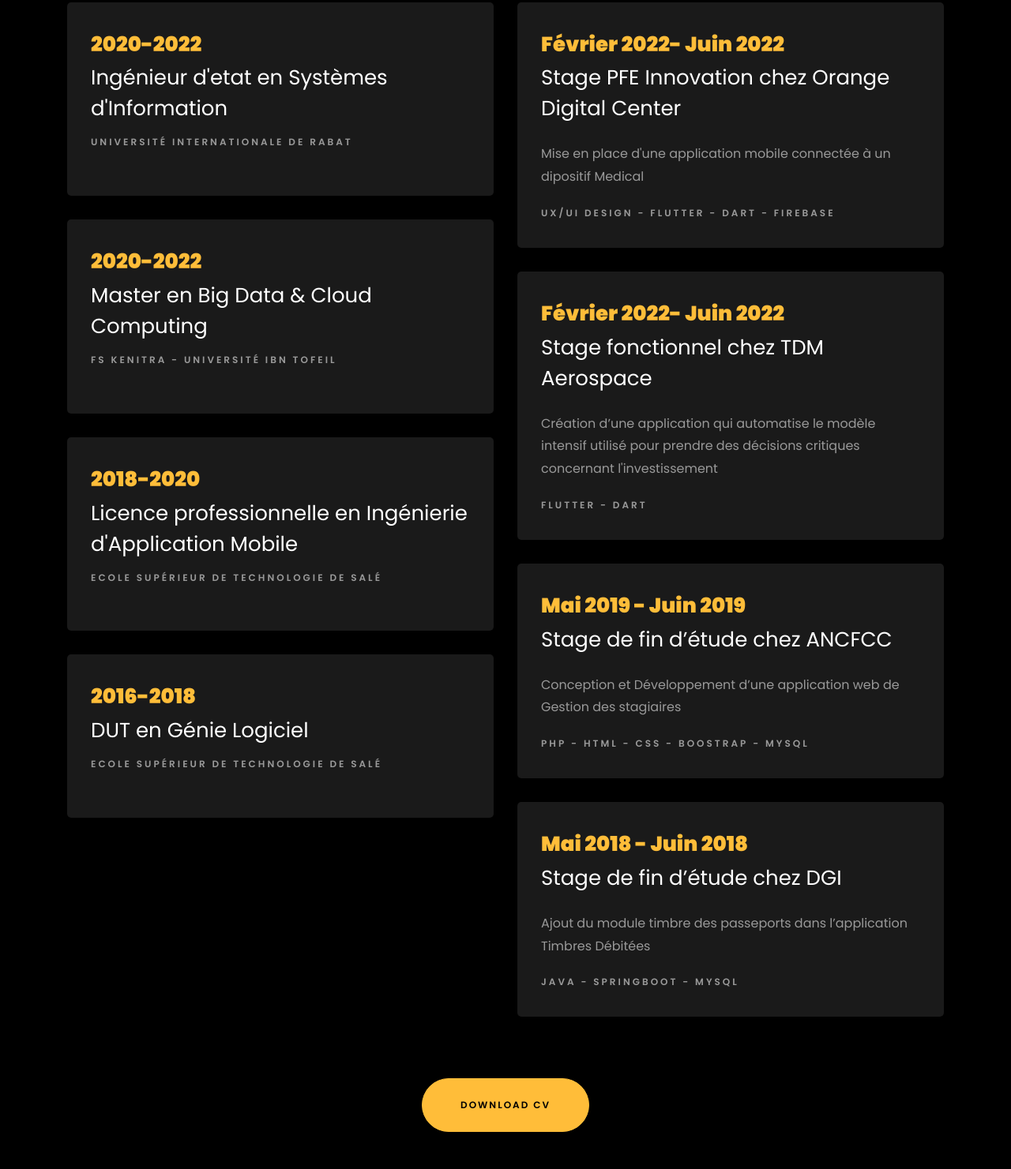
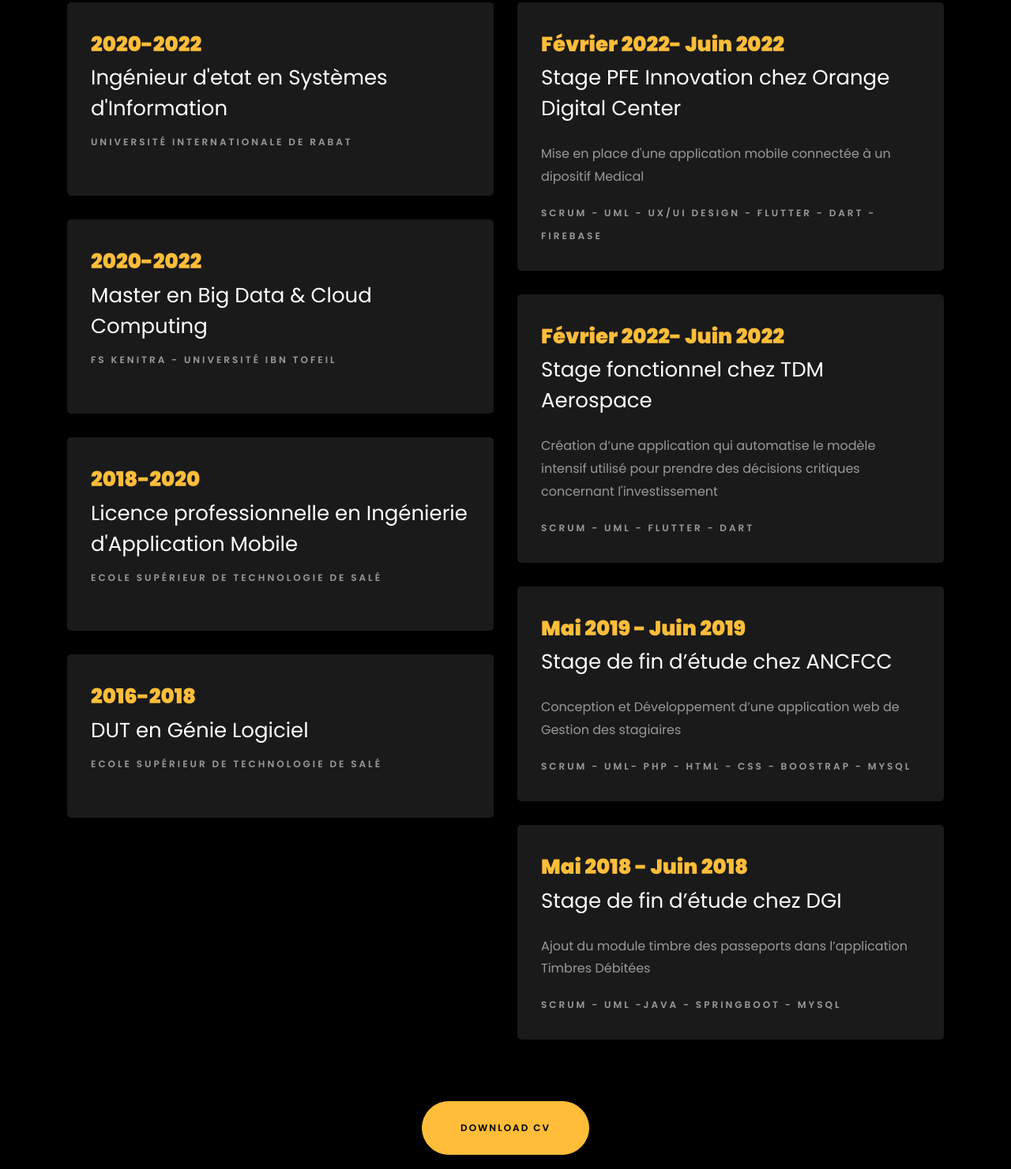
Before and after one commit to KenzaElattar/KenzaElattar.github.io, a plain HTML site: page index.html in a window 1280 px wide. Shown: the part 1933-3414 px from the top of the page at 79% size. Drawn offline with Linux system fonts and the light colour scheme; files whose address does not match are found by name.

Commit message:
Update index.html

```diff
--- a/index.html
+++ b/index.html
@@ -179,26 +179,26 @@
     					<h2>Stage PFE Innovation  chez Orange Digital Center</h2>
 
     					<p class="mt-4"> Mise en place d'une application mobile connectée à un dipositif Medical </p>
-    					<span class="position"> UX/UI Design - Flutter - Dart - FireBase </span>
+    					<span class="position"> Scrum - UML - UX/UI Design - Flutter - Dart - FireBase </span>
     				</div>
 					<div class="resume-wrap ftco-animate">
     					<span class="date">Février 2022- Juin 2022</span>
     					<h2>Stage fonctionnel  chez TDM Aerospace</h2>
 
     					<p class="mt-4"> Création d’une application qui automatise le modèle intensif utilisé pour prendre des décisions critiques concernant l'investissement </p>
-    					<span class="position"> Flutter - Dart  </span>
+    					<span class="position"> Scrum - UML - Flutter - Dart  </span>
     				</div>
     				<div class="resume-wrap ftco-animate">
     					<span class="date">Mai 2019 - Juin 2019</span>
     					<h2>Stage de fin d’étude chez ANCFCC </h2>
     					<p class="mt-4"> Conception et Développement  d’une application web de Gestion des stagiaires  </p>
-    					<span class="position"> PHP - HTML - CSS - Boostrap - MySQL </span>
+    					<span class="position"> Scrum - UML- PHP - HTML - CSS - Boostrap - MySQL </span>
     				</div>
     				<div class="resume-wrap ftco-animate">
     					<span class="date">Mai 2018 - Juin 2018</span>
     					<h2>Stage de fin d’étude chez DGI </h2>
     					<p class="mt-4"> Ajout du module timbre des passeports dans l’application Timbres Débitées </p>
-    					<span class="position"> Java - SpringBoot - MySQL </span>
+    					<span class="position"> Scrum - UML -Java - SpringBoot - MySQL </span>
     				</div>
     			</div>
     		</div>
```
